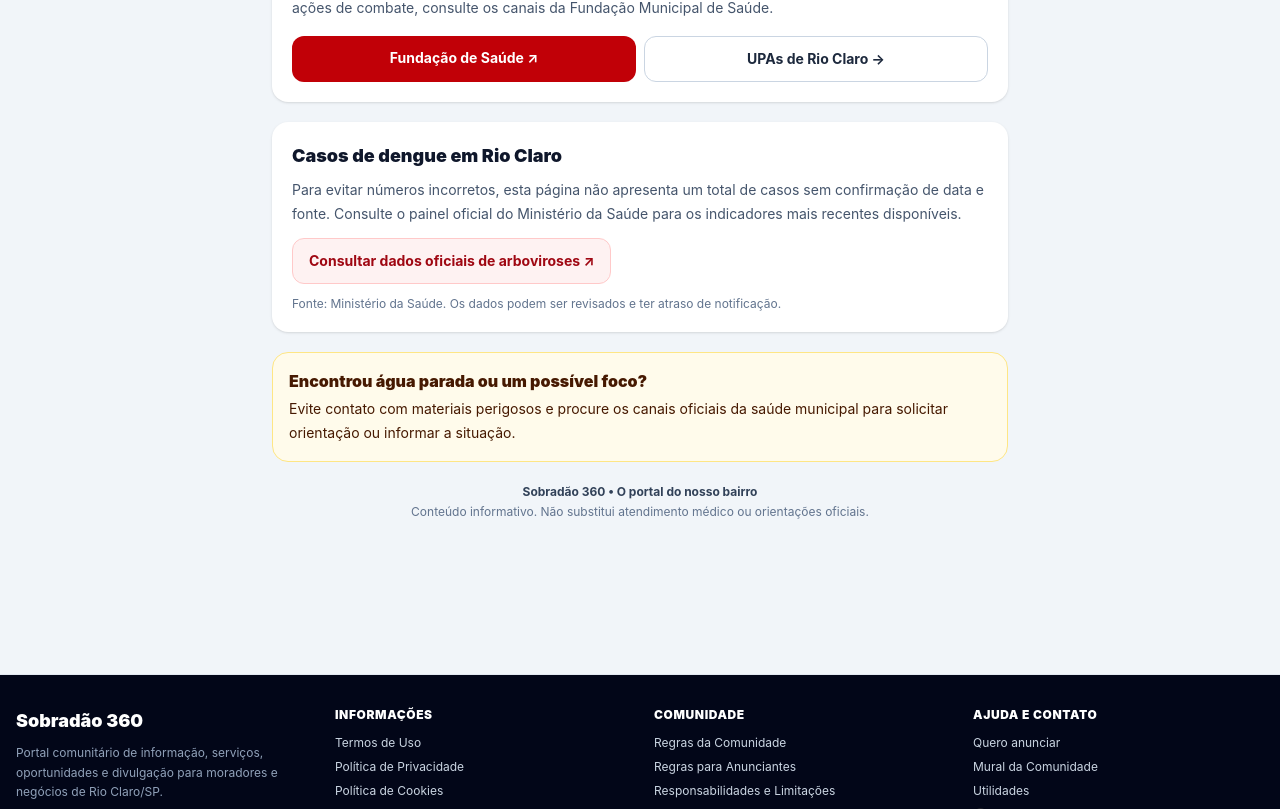
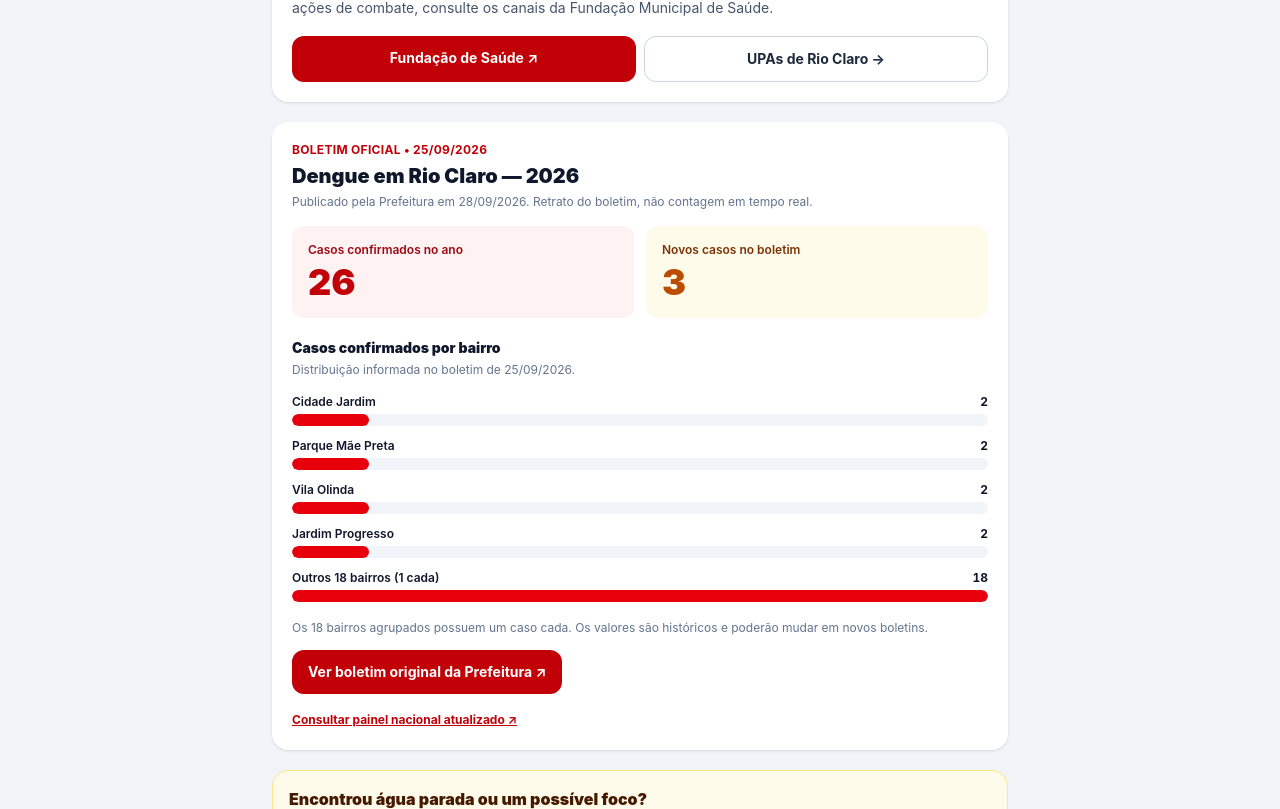
Before and after one commit to GERALDOF1978/Sobradao360, a Next.js app: page /utilidades/dengue in a window 1280 px wide. Shown: the part 1351-2160 px from the top of the page. Built offline with nearby package versions, Linux system fonts and the light colour scheme; no server answers.

Commit message:
feat: mostrar boletim de dengue Rio Claro e gráfico por bairro

```diff
--- a/src/app/utilidades/dengue/page.tsx
+++ b/src/app/utilidades/dengue/page.tsx
@@ -66,10 +66,32 @@ export default function DenguePage() {
         </section>
 
         <section className="rounded-2xl bg-white p-5 shadow-sm">
-          <h2 className="text-lg font-black">Casos de dengue em Rio Claro</h2>
-          <p className="mt-2 text-sm leading-6 text-slate-600">Para evitar números incorretos, esta página não apresenta um total de casos sem confirmação de data e fonte. Consulte o painel oficial do Ministério da Saúde para os indicadores mais recentes disponíveis.</p>
-          <a href="https://www.gov.br/saude/pt-br/composicao/svsa/cnie/observatorio-de-arboviroses" target="_blank" rel="noopener noreferrer" className="mt-3 inline-flex rounded-xl border border-red-200 bg-red-50 px-4 py-3 text-sm font-bold text-red-800 hover:bg-red-100">Consultar dados oficiais de arboviroses ↗</a>
-          <p className="mt-3 text-xs text-slate-500">Fonte: Ministério da Saúde. Os dados podem ser revisados e ter atraso de notificação.</p>
+          <p className="text-xs font-bold uppercase tracking-wide text-red-700">Boletim oficial • 25/09/2026</p>
+          <h2 className="mt-1 text-xl font-black">Dengue em Rio Claro — 2026</h2>
+          <p className="mt-1 text-xs text-slate-500">Publicado pela Prefeitura em 28/09/2026. Retrato do boletim, não contagem em tempo real.</p>
+          <div className="mt-4 grid grid-cols-2 gap-3">
+            <div className="rounded-xl bg-red-50 p-4"><p className="text-xs font-semibold text-red-800">Casos confirmados no ano</p><p className="mt-1 text-4xl font-black text-red-700">26</p></div>
+            <div className="rounded-xl bg-amber-50 p-4"><p className="text-xs font-semibold text-amber-900">Novos casos no boletim</p><p className="mt-1 text-4xl font-black text-amber-700">3</p></div>
+          </div>
+          <h3 className="mt-5 text-sm font-black">Casos confirmados por bairro</h3>
+          <p className="mt-1 text-xs text-slate-500">Distribuição informada no boletim de 25/09/2026.</p>
+          <div className="mt-4 space-y-3" role="img" aria-label="Gráfico: Cidade Jardim, Parque Mãe Preta, Vila Olinda e Jardim Progresso com dois casos cada; outros dezoito bairros com um caso cada.">
+            {[
+              { nome: "Cidade Jardim", casos: 2 },
+              { nome: "Parque Mãe Preta", casos: 2 },
+              { nome: "Vila Olinda", casos: 2 },
+              { nome: "Jardim Progresso", casos: 2 },
+              { nome: "Outros 18 bairros (1 cada)", casos: 18 },
+            ].map((item) => (
+              <div key={item.nome}>
+                <div className="mb-1 flex items-center justify-between gap-2 text-xs"><span className="font-semibold">{item.nome}</span><span className="font-bold tabular-nums">{item.casos}</span></div>
+                <div className="h-3 overflow-hidden rounded-full bg-slate-100"><div className="h-full rounded-full bg-red-600" style={{ width: `${(item.casos / 18) * 100}%` }} /></div>
+              </div>
+            ))}
+          </div>
+          <p className="mt-4 text-xs leading-5 text-slate-500">Os 18 bairros agrupados possuem um caso cada. Os valores são históricos e poderão mudar em novos boletins.</p>
+          <a href="https://rioclaro.sp.gov.br/fundacao-de-saude/rio-claro-registra-26-casos-de-dengue-neste-ano/" target="_blank" rel="noopener noreferrer" className="mt-3 inline-flex rounded-xl bg-red-700 px-4 py-3 text-sm font-bold text-white hover:bg-red-800">Ver boletim original da Prefeitura ↗</a>
+          <div className="mt-3"><a href="https://www.gov.br/saude/pt-br/composicao/svsa/cnie/observatorio-de-arboviroses" target="_blank" rel="noopener noreferrer" className="text-xs font-bold text-red-700 underline">Consultar painel nacional atualizado ↗</a></div>
         </section>
 
         <section className="rounded-2xl border border-amber-200 bg-amber-50 p-4">
```
